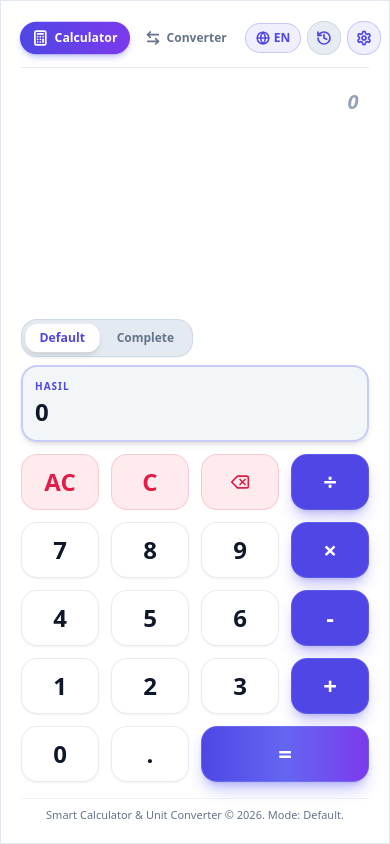
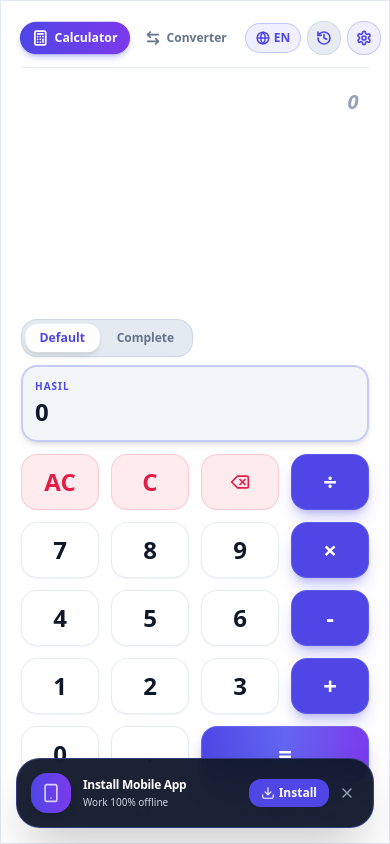
Before and after one commit to yaserarafatt12/01-smart-calculator-and-converter, a Next.js app: page / in a window 390 px wide. Built offline with nearby package versions, Linux system fonts and the light colour scheme.

Commit message:
feat: add explicit iOS iPhone detection and PWA install guide prompt

```diff
--- a/components/ui/PwaInstallPrompt.tsx
+++ b/components/ui/PwaInstallPrompt.tsx
@@ -1,7 +1,7 @@
 'use client';
 
 import React, { useState, useEffect } from 'react';
-import { Smartphone, Download, X } from 'lucide-react';
+import { Smartphone, Download, X, Share, PlusSquare, ArrowDown } from 'lucide-react';
 import { Language } from '@/lib/i18n/translations';
 
 interface PwaInstallPromptProps {
@@ -11,6 +11,8 @@ interface PwaInstallPromptProps {
 export const PwaInstallPrompt: React.FC<PwaInstallPromptProps> = ({ language = 'id' }) => {
   const [deferredPrompt, setDeferredPrompt] = useState<any>(null);
   const [showPrompt, setShowPrompt] = useState<boolean>(false);
+  const [isIOS, setIsIOS] = useState<boolean>(false);
+  const [showIOSModal, setShowIOSModal] = useState<boolean>(false);
   const [isDismissed, setIsDismissed] = useState<boolean>(false);
 
   useEffect(() => {
@@ -26,6 +28,11 @@ export const PwaInstallPrompt: React.FC<PwaInstallPromptProps> = ({ language = '
     const dismissed = localStorage.getItem('smart_calc_pwa_dismissed');
     if (dismissed) return;
 
+    // Detect iOS
+    const userAgent = window.navigator.userAgent.toLowerCase();
+    const iosDevice = /iphone|ipad|ipod/.test(userAgent);
+    setIsIOS(iosDevice);
+
     const handleBeforeInstallPrompt = (e: Event) => {
       e.preventDefault();
       setDeferredPrompt(e);
@@ -33,10 +40,10 @@ export const PwaInstallPrompt: React.FC<PwaInstallPromptProps> = ({ language = '
 
     window.addEventListener('beforeinstallprompt', handleBeforeInstallPrompt);
 
-    // Show prompt banner automatically after 12 seconds of usage
+    // Show prompt banner automatically after 4 seconds
     const timer = setTimeout(() => {
       setShowPrompt(true);
-    }, 12000);
+    }, 4000);
 
     return () => {
       window.removeEventListener('beforeinstallprompt', handleBeforeInstallPrompt);
@@ -44,19 +51,23 @@ export const PwaInstallPrompt: React.FC<PwaInstallPromptProps> = ({ language = '
     };
   }, []);
 
-  const handleInstall = async () => {
+  const handleInstallClick = async () => {
     if (deferredPrompt) {
       deferredPrompt.prompt();
       const { outcome } = await deferredPrompt.userChoice;
       if (outcome === 'accepted') {
         setDeferredPrompt(null);
+        setShowPrompt(false);
       }
+    } else {
+      // Show iOS step-by-step modal guide
+      setShowIOSModal(true);
     }
-    setShowPrompt(false);
   };
 
   const handleDismiss = () => {
     setShowPrompt(false);
+    setShowIOSModal(false);
     setIsDismissed(true);
     if (typeof window !== 'undefined') {
       localStorage.setItem('smart_calc_pwa_dismissed', 'true');
@@ -66,18 +77,22 @@ export const PwaInstallPrompt: React.FC<PwaInstallPromptProps> = ({ language = '
   if (!showPrompt || isDismissed) return null;
 
   return (
-    <div className="fixed bottom-4 left-4 right-4 sm:left-auto sm:right-6 sm:max-w-sm z-50 animate-in slide-in-from-bottom-5 duration-300">
-      <div className="p-4 rounded-3xl bg-slate-900/95 dark:bg-[#181c22]/95 backdrop-blur-xl border border-indigo-500/40 text-white shadow-2xl flex items-center justify-between gap-3">
+    <>
+      {/* Bottom Floating PWA Banner (Visible on both iOS & Android) */}
+      <div className="fixed bottom-4 left-4 right-4 sm:left-auto sm:right-6 sm:max-w-sm z-50 animate-in slide-in-from-bottom-5 duration-300 font-sans">
+        <div className="p-3.5 rounded-3xl bg-slate-900/95 dark:bg-[#181c22]/95 backdrop-blur-xl border border-indigo-500/40 text-white shadow-2xl flex items-center justify-between gap-3">
           <div className="flex items-center gap-3">
             <div className="p-2.5 rounded-2xl bg-gradient-to-r from-indigo-600 to-violet-600 text-white shadow-md shrink-0">
-            <Smartphone className="w-5 h-5 animate-bounce-slow" />
+              <Smartphone className="w-5 h-5 animate-pulse" />
             </div>
             <div>
               <div className="text-xs font-black tracking-tight">
-              {language === 'id' ? 'Pasang Aplikasi di HP?' : 'Install Mobile App?'}
+                {language === 'id' ? 'Pasang Aplikasi di HP' : 'Install Mobile App'}
               </div>
               <div className="text-[10px] text-slate-300 font-medium mt-0.5">
-              {language === 'id' ? 'Bisa dibuka mandiri & 100% offline' : 'Open offline anytime without browser'}
+                {isIOS
+                  ? (language === 'id' ? 'Tambahkan ke Layar Utama iPhone' : 'Add to iPhone Home Screen')
+                  : (language === 'id' ? 'Bekerja mandiri & 100% offline' : 'Work 100% offline')}
               </div>
             </div>
           </div>
@@ -85,7 +100,7 @@ export const PwaInstallPrompt: React.FC<PwaInstallPromptProps> = ({ language = '
           <div className="flex items-center gap-1.5 shrink-0">
             <button
               type="button"
-            onClick={handleInstall}
+              onClick={handleInstallClick}
               className="px-3 py-1.5 rounded-xl text-xs font-extrabold bg-indigo-600 hover:bg-indigo-500 text-white transition-all btn-press-effect flex items-center gap-1 shadow-sm"
             >
               <Download className="w-3.5 h-3.5" />
@@ -101,6 +116,65 @@ export const PwaInstallPrompt: React.FC<PwaInstallPromptProps> = ({ language = '
           </div>
         </div>
       </div>
+
+      {/* Special iOS Step-by-Step Tooltip Sheet */}
+      {showIOSModal && (
+        <div
+          onClick={() => setShowIOSModal(false)}
+          className="fixed inset-0 z-[110] bg-black/70 backdrop-blur-md flex flex-col justify-end p-4 animate-in fade-in duration-200 cursor-pointer font-sans"
+        >
+          <div
+            onClick={(e) => e.stopPropagation()}
+            className="w-full max-w-sm mx-auto bg-slate-900 text-white border border-slate-700/80 rounded-3xl p-5 shadow-2xl space-y-4 relative animate-in slide-in-from-bottom duration-300 cursor-default"
+          >
+            <div className="flex items-center justify-between pb-2 border-b border-slate-800">
+              <span className="text-xs font-extrabold text-indigo-400 uppercase tracking-wider flex items-center gap-1.5">
+                <Smartphone className="w-4 h-4" />
+                {language === 'id' ? 'Cara Pasang di iPhone' : 'How to Install on iPhone'}
+              </span>
+              <button
+                type="button"
+                onClick={() => setShowIOSModal(false)}
+                className="text-slate-400 hover:text-white p-1 rounded-lg"
+              >
+                <X className="w-4 h-4" />
+              </button>
+            </div>
+
+            <div className="space-y-3 text-xs font-medium text-slate-200">
+              <div className="flex items-center gap-3 p-2.5 rounded-2xl bg-slate-800/80 border border-slate-700/60">
+                <div className="p-2 rounded-xl bg-indigo-600 text-white font-black shrink-0">1</div>
+                <div>
+                  Ketuk tombol <strong className="text-indigo-400 font-extrabold inline-flex items-center gap-1">Bagikan / Share <Share className="w-3.5 h-3.5 inline" /></strong> di menu peramban Safari (bawah/atas).
+                </div>
+              </div>
+
+              <div className="flex items-center gap-3 p-2.5 rounded-2xl bg-slate-800/80 border border-slate-700/60">
+                <div className="p-2 rounded-xl bg-indigo-600 text-white font-black shrink-0">2</div>
+                <div>
+                  Geser ke bawah lalu ketuk <strong className="text-emerald-400 font-extrabold inline-flex items-center gap-1">"Tambah ke Layar Utama" <PlusSquare className="w-3.5 h-3.5 inline" /></strong>.
+                </div>
+              </div>
+            </div>
+
+            <div className="pt-2 text-center flex flex-col items-center">
+              <p className="text-[11px] text-slate-400 mb-1">
+                {language === 'id' ? 'Aplikasi akan otomatis muncul di Layar Utama HP Anda!' : 'Icon will appear on your home screen!'}
+              </p>
+              <ArrowDown className="w-5 h-5 text-indigo-400 animate-bounce" />
+            </div>
+
+            <button
+              type="button"
+              onClick={() => setShowIOSModal(false)}
+              className="w-full py-2.5 rounded-2xl bg-indigo-600 text-white text-xs font-black hover:bg-indigo-500 transition-colors btn-press-effect"
+            >
+              {language === 'id' ? 'Saya Mengerti' : 'Got it'}
+            </button>
+          </div>
+        </div>
+      )}
+    </>
   );
 };
 
```
Lines whose indentation alone changed are shown as unchanged.
